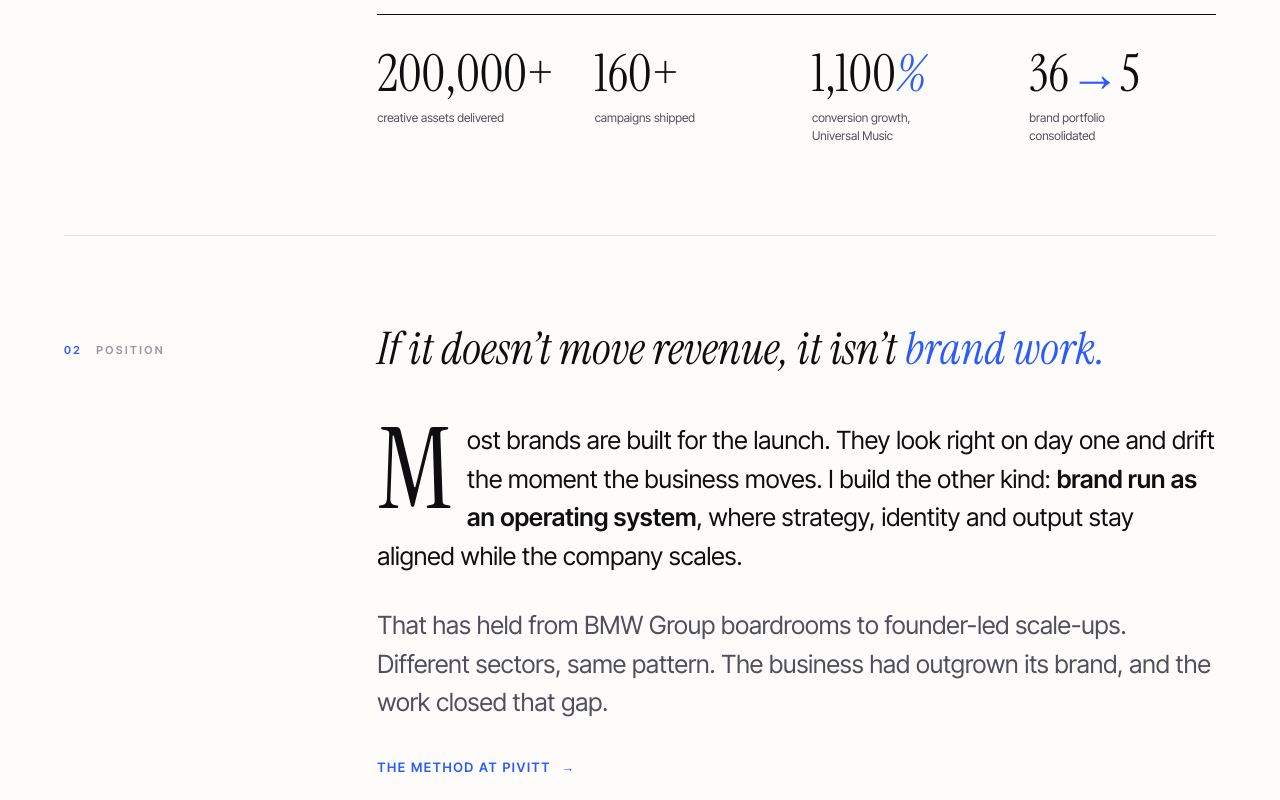
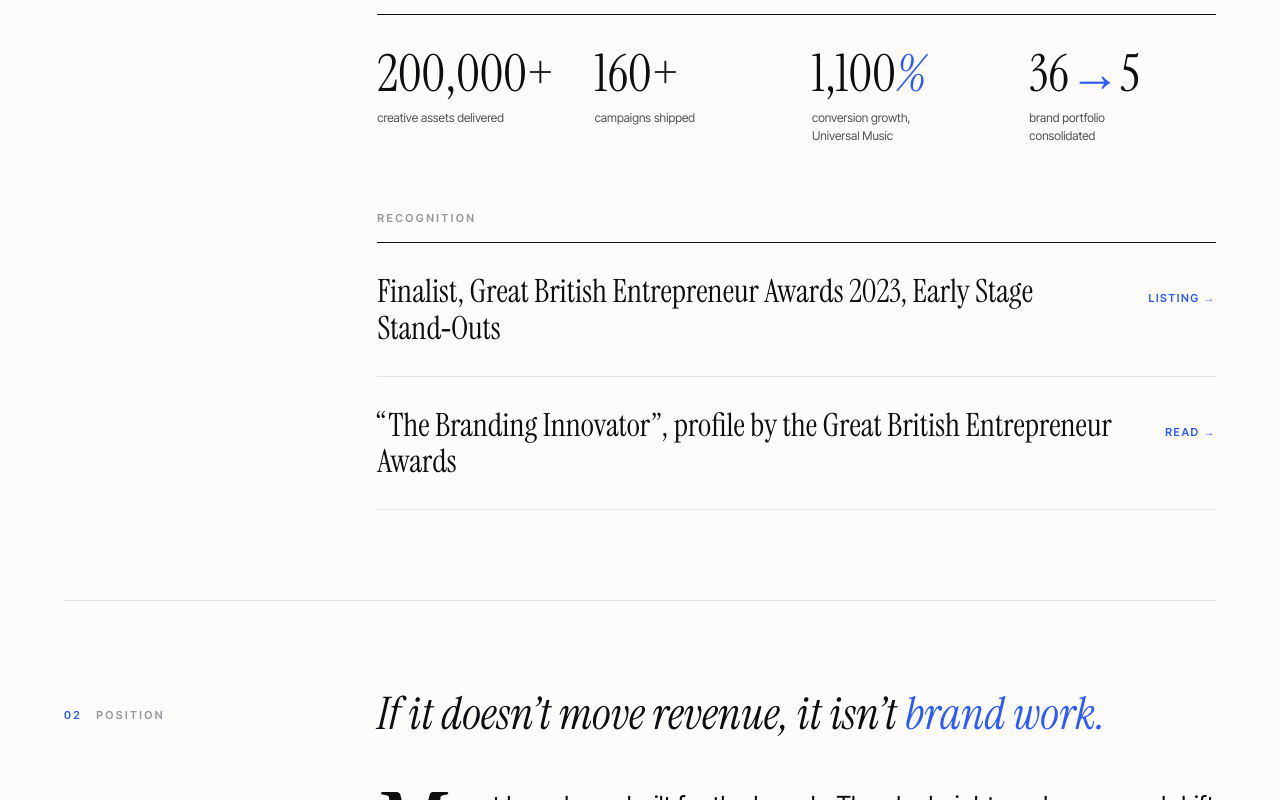
Before and after one commit to duuvad/davuud-site-test, a plain HTML site: page index.html in a window 1280 px wide. Shown: the part 1122-1922 px from the top of the page. Drawn offline with Linux system fonts and the light colour scheme.

Commit message:
v9: Recognition block, GBEA 2023 finalist listing and profile feature

```diff
--- a/index.html
+++ b/index.html
@@ -253,6 +253,11 @@ footer a{color:var(--blue)}
       <div class="scell rv"><div class="num"><span data-count="160">0</span>+</div><div class="lab">campaigns shipped</div></div>
       <div class="scell rv"><div class="num"><span data-count="1100">0</span><i>%</i></div><div class="lab">conversion growth, Universal Music</div></div>
       <div class="scell rv"><div class="num">36<i>&rarr;</i><span data-count="5">0</span></div><div class="lab">brand portfolio consolidated</div></div>
+    </div>
+    <div class="cap rv" style="margin-top:clamp(40px,5vw,64px);color:var(--ink3)">Recognition</div>
+    <div class="widx" style="margin-top:14px">
+      <a class="wr out" href="https://greatbritishentrepreneurawards.com/artist/davuud-ghani-pivitt/" data-cur="&rarr;"><span class="ti">Finalist, Great British Entrepreneur Awards 2023, Early Stage Stand&#8209;Outs</span><span class="rd">Listing &rarr;</span></a>
+      <a class="wr out" href="https://greatbritishentrepreneurawards.com/2023/10/the-branding-innovator-how-davuud-ghani-is-transforming-the-industry/" data-cur="&rarr;"><span class="ti">&ldquo;The Branding Innovator&rdquo;, profile by the Great British Entrepreneur Awards</span><span class="rd">Read &rarr;</span></a>
     </div>
   </div>
 </section>
```
